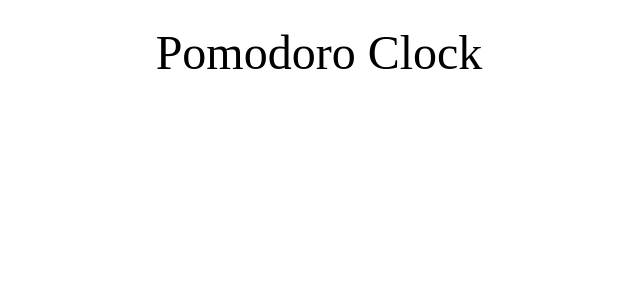
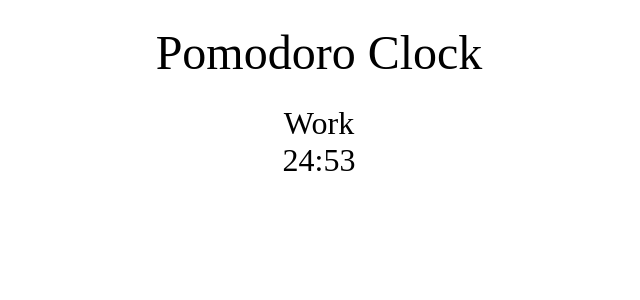
Before and after one commit to callum-laing/pomodoro-clock, a Vue app: page / in a window 1280 px wide. Shown: the top 300 px of the page, without its empty margins (321-961 px from the left). Built offline with nearby package versions, Linux system fonts and the light colour scheme.

Commit message:
initial timing setup

```diff
--- a/src/App.vue
+++ b/src/App.vue
@@ -1,12 +1,19 @@
-<script setup></script>
+<script setup>
+import Timer from './components/PomodoroTimer.vue';
+</script>
 
 <template>
 	<header>
 		<h1>Pomodoro Clock</h1>
+		<Timer />
 	</header>
 </template>
 
 <style scoped>
+body {
+	max-height: 100dvh;
+}
+
 h1 {
 	font-size: 3rem;
 	text-align: center;
--- /dev/null
+++ b/src/components/PomodoroTimer.vue
@@ -0,0 +1,50 @@
+<script setup>
+import { ref, computed } from 'vue';
+
+const timeLeft = ref(1500);
+const intervalId = ref(null);
+const mode = ref('work');
+
+const timer = computed(() => {
+	const minutes = Math.floor(timeLeft.value / 60);
+	const seconds = timeLeft.value % 60;
+	return `${minutes}:${seconds.toString().padStart(2, '0')}`;
+});
+
+const modeLabel = computed(() => {
+	return mode.value === 'work' ? 'Work' : 'Take a Break';
+});
+intervalId.value = setInterval(() => {
+	if (timeLeft.value > 0) {
+		timeLeft.value--;
+	} else {
+		if (mode.value === 'work') {
+			mode.value = 'break';
+			timeLeft.value = 300;
+		} else {
+			stopTimer();
+		}
+	}
+}, 1000);
+
+function stopTimer() {
+	clearInterval(intervalId.value);
+}
+</script>
+
+<template>
+	<div class="timerBox">
+		<p class="mode">{{ modeLabel }}</p>
+		<p class="timer">{{ timer }}</p>
+	</div>
+</template>
+
+<style lang="scss" scoped>
+.timerBox {
+	display: flex;
+	align-items: center;
+	justify-content: center;
+	flex-direction: column;
+	font-size: 2em;
+}
+</style>
```
Also changed, not shown: src/components/TimerControls.vue (added), src/components/TimerDisplay.vue (added).
